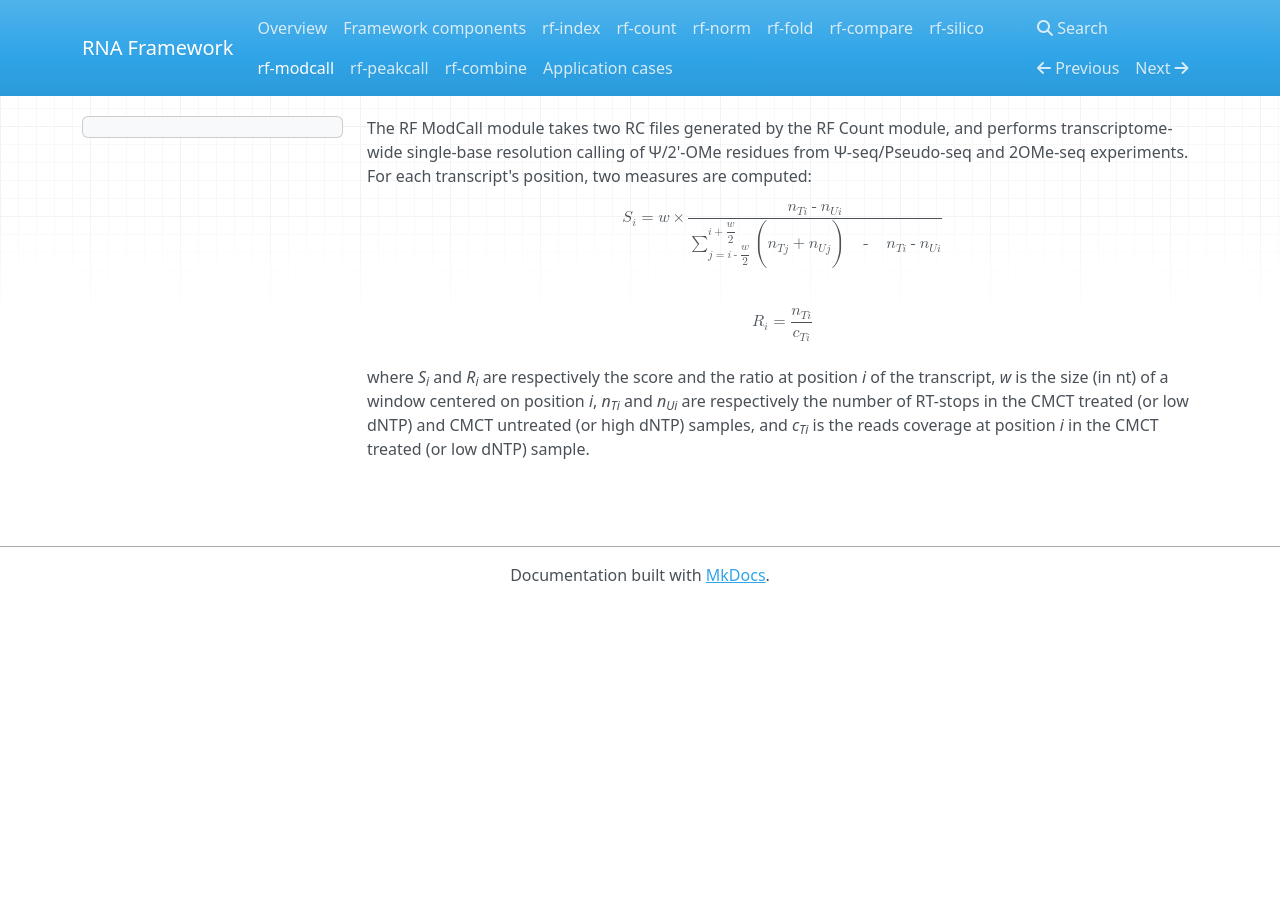
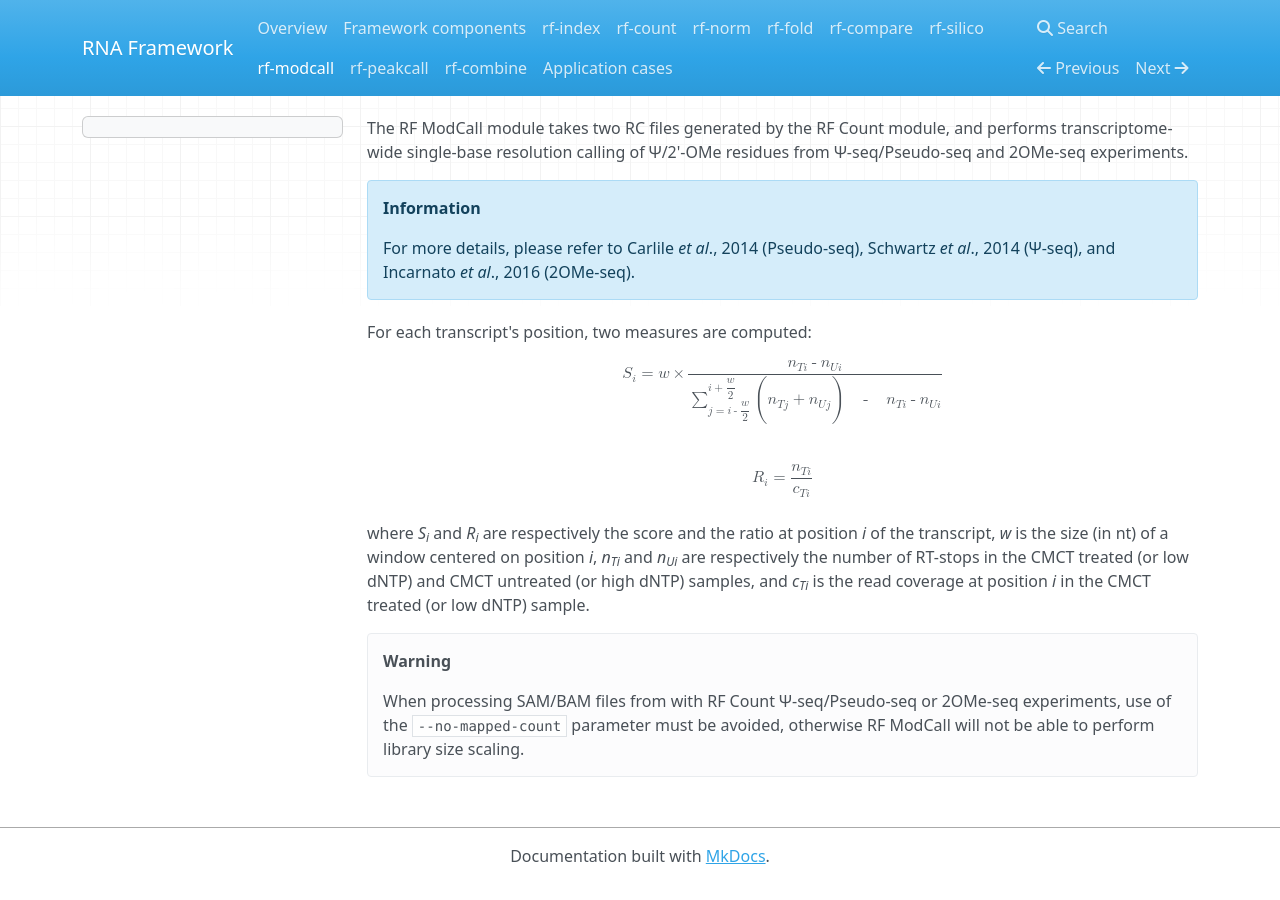
Before and after one commit to dincarnato/RNAFramework, an MkDocs documentation site: the page built from docs/rf-modcall.md, in a window 1280 px wide. Built offline with MkDocs 1.6.1, drawn with Linux system fonts in a browser that asks for light colours; nearby versions of some CDN libraries; old or Windows-style settings are respelled for this version of MkDocs.

Commit message:
no message

```diff
--- a/docs/rf-modcall.md
+++ b/docs/rf-modcall.md
@@ -1,8 +1,15 @@
-The RF ModCall module takes two RC files generated by the RF Count module, and performs transcriptome-wide single-base resolution calling of &Psi;/2'-OMe residues from &Psi;-seq/Pseudo-seq and 2OMe-seq experiments.<br/>
+The RF ModCall module takes two RC files generated by the RF Count module, and performs transcriptome-wide single-base resolution calling of &Psi;/2'-OMe residues from &Psi;-seq/Pseudo-seq and 2OMe-seq experiments.
+
+!!! note "Information"
+    For more details, please refer to Carlile *et al*., 2014 (Pseudo-seq), Schwartz *et al*., 2014 (&Psi;-seq), and Incarnato *et al*., 2016 (2OMe-seq).
+
 For each transcript's position, two measures are computed:<br/>
 
 <math display="block" xmlns="http://www.w3.org/1998/Math/MathML"><msub><mi>S</mi><mi>i</mi></msub><mo>=</mo><mi>w</mi><mo>&#xD7;</mo><mfrac><mrow><msub><mi>n</mi><mrow><mi>T</mi><mi>i</mi></mrow></msub><mo>-</mo><msub><mi>n</mi><mrow><mi>U</mi><mi>i</mi></mrow></msub></mrow><mrow><munderover><mo>&#x2211;</mo><mrow><mi>j</mi><mo>=</mo><mi>i</mi><mo>-</mo><mstyle displaystyle="true"><mfrac bevelled="true"><mi>w</mi><mn>2</mn></mfrac></mstyle></mrow><mrow><mi>i</mi><mo>+</mo><mstyle displaystyle="true"><mfrac bevelled="true"><mi>w</mi><mn>2</mn></mfrac></mstyle></mrow></munderover><mo>(</mo><msub><mi>n</mi><mrow><mi>T</mi><mi>j</mi></mrow></msub><mo>+</mo><msub><mi>n</mi><mrow><mi>U</mi><mi>j</mi></mrow></msub><mo>)</mo><mo>&#xA0;</mo><mo>-</mo><mo>&#xA0;</mo><msub><mi>n</mi><mrow><mi>T</mi><mi>i</mi></mrow></msub><mo>-</mo><msub><mi>n</mi><mrow><mi>U</mi><mi>i</mi></mrow></msub></mrow></mfrac></math>
 <br/>
 <math display="block" xmlns="http://www.w3.org/1998/Math/MathML"><msub><mi>R</mi><mi>i</mi></msub><mo>=</mo><mfrac><msub><mi>n</mi><mrow><mi>T</mi><mi>i</mi></mrow></msub><msub><mi>c</mi><mrow><mi>T</mi><mi>i</mi></mrow></msub></mfrac></math>
 <br/>
-where *S<sub>i</sub>* and *R<sub>i</sub>* are respectively the score and the ratio at position *i* of the transcript, *w* is the size (in nt) of a window centered on position *i*, *n<sub>Ti</sub>* and *n<sub>Ui</sub>* are respectively the number of RT-stops in the CMCT treated (or low dNTP) and CMCT untreated (or high dNTP) samples, and *c<sub>Ti</sub>* is the reads coverage at position *i* in the CMCT treated (or low dNTP) sample.
+where *S<sub>i</sub>* and *R<sub>i</sub>* are respectively the score and the ratio at position *i* of the transcript, *w* is the size (in nt) of a window centered on position *i*, *n<sub>Ti</sub>* and *n<sub>Ui</sub>* are respectively the number of RT-stops in the CMCT treated (or low dNTP) and CMCT untreated (or high dNTP) samples, and *c<sub>Ti</sub>* is the read coverage at position *i* in the CMCT treated (or low dNTP) sample.
+
+!!! warn "Warning"
+    When processing SAM/BAM files from with RF Count &Psi;-seq/Pseudo-seq or 2OMe-seq experiments, use of the ``--no-mapped-count`` parameter must be avoided, otherwise RF ModCall will not be able to perform library size scaling.
```
Also changed, not shown: docs/rf-count.md (+2 -2 lines), docs/rf-norm.md (+2 -2 lines).
